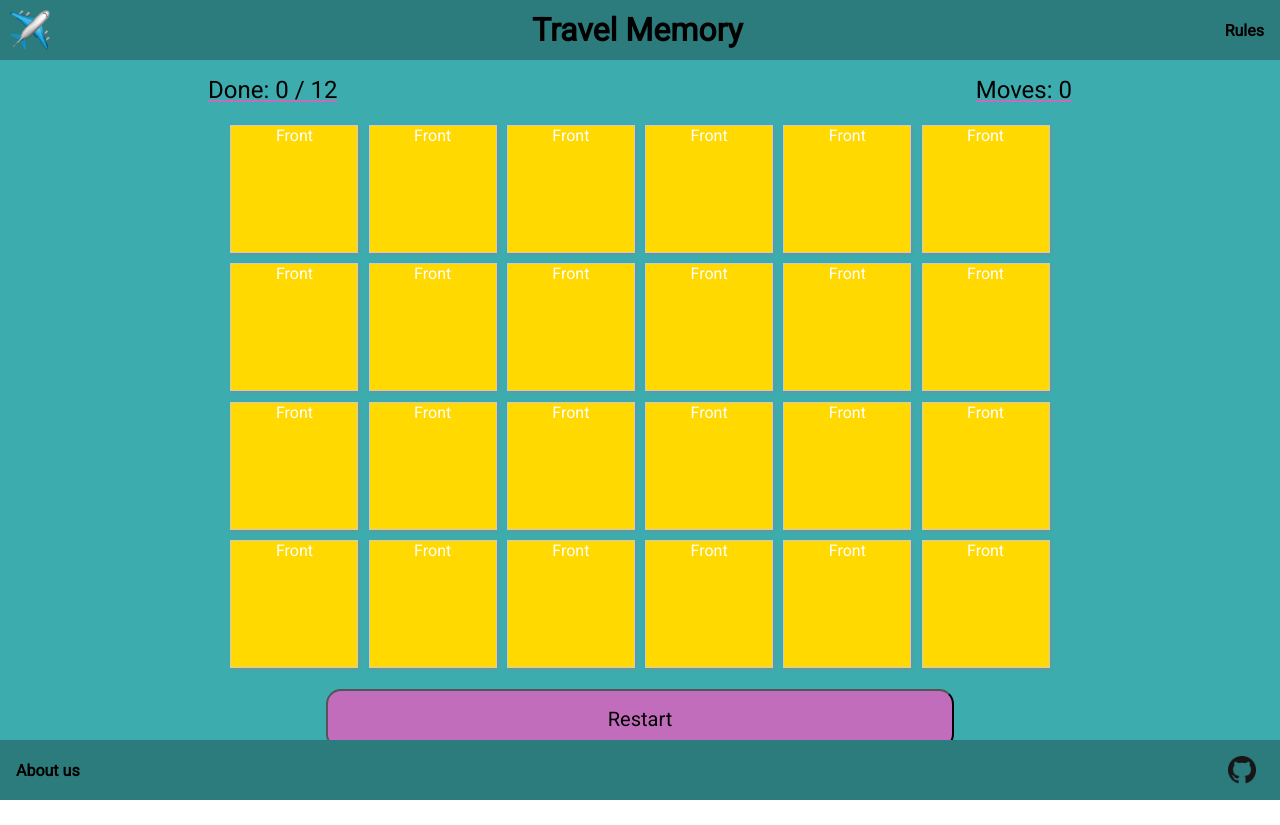
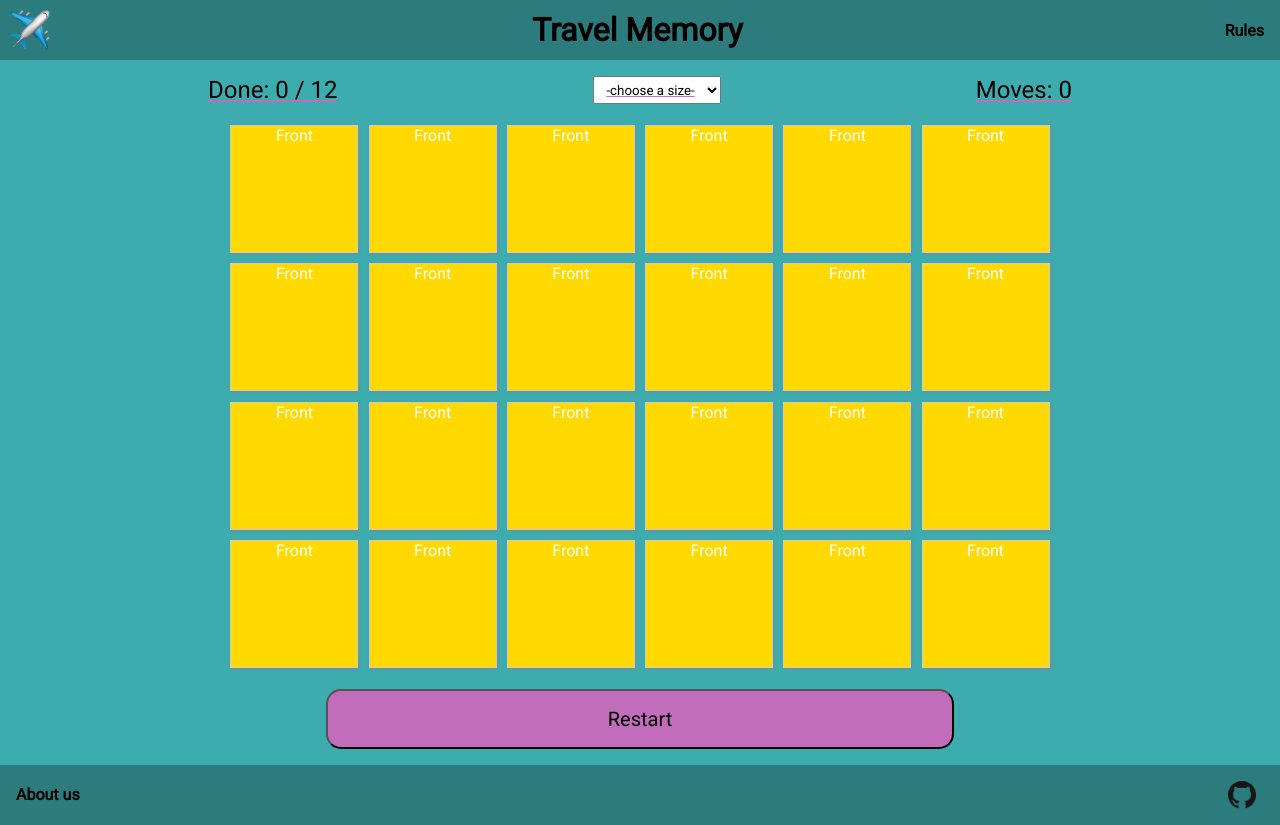
Before and after one commit to Hackathon-december-2022/Travel-memory-game, a React (Create React App) app: page / in a window 1280 px wide. Before the commit the page ends 800 px from the top, so only its background shows below. Built offline with nearby package versions, Linux system fonts and the light colour scheme.

Commit message:
added functionality

```diff
--- a/src/components/Footer/footer.module.css
+++ b/src/components/Footer/footer.module.css
@@ -4,10 +4,7 @@
   justify-content: space-between;
   width: 100%;
   background-color: var(--fourth-color);
-  position: fixed;
-  left: 0;
   bottom: 0;
-
 }
 
 .aboutUs {
--- a/src/components/memoryBoard/MemoryBoard.jsx
+++ b/src/components/memoryBoard/MemoryBoard.jsx
@@ -16,6 +16,7 @@ function MemoryBoard() {
   const [flippedCards, setFlippedCards] = useState(
     Array(CardsData.length * 2).fill(false)
   );
+  const [memorySize, setMemorySize] = useState(12);
 
   function shuffleCards(array) {
     return array.sort(() => {
@@ -31,11 +32,18 @@ function MemoryBoard() {
   }, [solvedMemories]);
 
   useEffect(() => {
-    let double = [...CardsData, ...CardsData];
-    shuffleCards(double);
-    setMemoryCards(double);
+    if (!memorySize) {
+      let double = [...CardsData, ...CardsData];
+      shuffleCards(double);
+      setMemoryCards(double);
+    } else {
+      let adjustedMemory = [...CardsData].splice(0, memorySize);
+      let double = [...adjustedMemory, ...adjustedMemory];
+      shuffleCards(double);
+      setMemoryCards(double);
+    }
     // eslint-disable-next-line
-  }, [restart]);
+  }, [restart, memorySize]);
 
   useEffect(() => {
     const [firstCard, secondCard] = clickedCards;
@@ -82,12 +90,26 @@ function MemoryBoard() {
       setFlippedCards((prev) => Array(CardsData.length * 2).fill(false));
     }
   }
+
+  function handleSelect(elem) {
+    const selected = elem.target.value;
+    setMemorySize(selected);
+  }
+
   return (
     <div className={styles.all}>
       <div className={styles.points}>
         <div className={styles.moves}>
-          Done: {solvedMemories.length / 2} / {CardsData.length}
+          Done: {solvedMemories.length / 2} / {memorySize}
         </div>
+        <select className={styles.dropdown} onChange={handleSelect}>
+          <option value={12}>-choose a size-</option>
+          <option value={12}>12</option>
+          <option value={8}>8</option>
+          <option value={6}>6</option>
+          <option value={4}>4</option>
+          <option value={2}>2</option>
+        </select>
         <div className={styles.moves}>Moves: {moves}</div>
       </div>
       <div className={styles.container}>
--- a/src/components/memoryBoard/memory.module.css
+++ b/src/components/memoryBoard/memory.module.css
@@ -31,6 +31,11 @@
   font-size: 2.5vh;
   margin: 16px;
 }
+
+.dropdown {
+  min-width: 10vw;
+  text-align: center;
+}
 @media screen and (min-width: 800px) {
   .all {
     width: 70vw;
--- a/src/pages/aboutUs/aboutus.module.css
+++ b/src/pages/aboutUs/aboutus.module.css
@@ -1,7 +1,10 @@
 .container {
   display: flex;
+  justify-content: center;
+  align-items: center;
   flex-direction: column;
-  align-items: center;
+  background-color: var(--primary-accent);
+  min-height: 86vh;
 }
 
 .headline {
--- a/src/pages/rules/Rules.jsx
+++ b/src/pages/rules/Rules.jsx
@@ -7,7 +7,7 @@ function Rules() {
       <p className={styles.introduction}>
         You dont know where to spend your next Holidays at?
         <br />
-        No Problem, we will helpt you making a Decision.
+        No Problem, we will help you making a Decision.
         <br />
         With our Travel Memory Game we provide you with some beautiful Places to
         visit around the World and you will also have fun to explore them over a
--- a/src/pages/rules/rules.module.css
+++ b/src/pages/rules/rules.module.css
@@ -1,9 +1,10 @@
 .container {
   display: flex;
   flex-direction: column;
+  justify-content: center;
   align-items: center;
-  margin: 1rem;
-  padding-bottom: 1rem;
+  background-color: var(--primary-accent);
+  min-height: 86vh;
 }
 
 .introduction {
```
